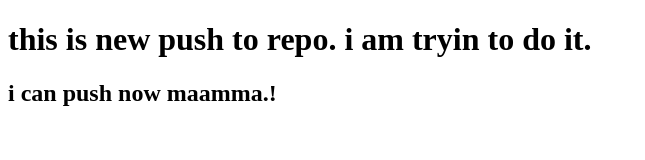
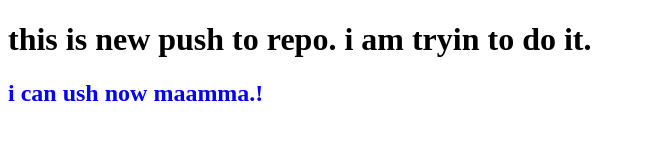
Before and after one commit to Ajij-khaan/my-frist-web, a plain HTML site: page index.html in a window 1280 px wide. Shown: the whole page, without its empty margins (0-645 px from the left). Drawn offline with Linux system fonts and the light colour scheme.

Commit message:
Added CSS Fle

```diff
--- a/index.html
+++ b/index.html
@@ -5,9 +5,11 @@
     <meta http-equiv="X-UA-Compatible" content="IE=edge">
     <meta name="viewport" content="width=device-width, initial-scale=1.0">
     <title>My first Githug Repo</title>
+
+    <link rel="stylesheet" href="style.css">
 </head>
 <body>
     <h1>this is new push to repo. i am tryin to do it. </h1>
-    <h2>i can push now maamma.!</h2>
+    <h2>i can ush now maamma.!</h2>
 </body>
 </html>
--- /dev/null
+++ b/style.css
@@ -0,0 +1,3 @@
+h2{
+    color:blue
+}
```
